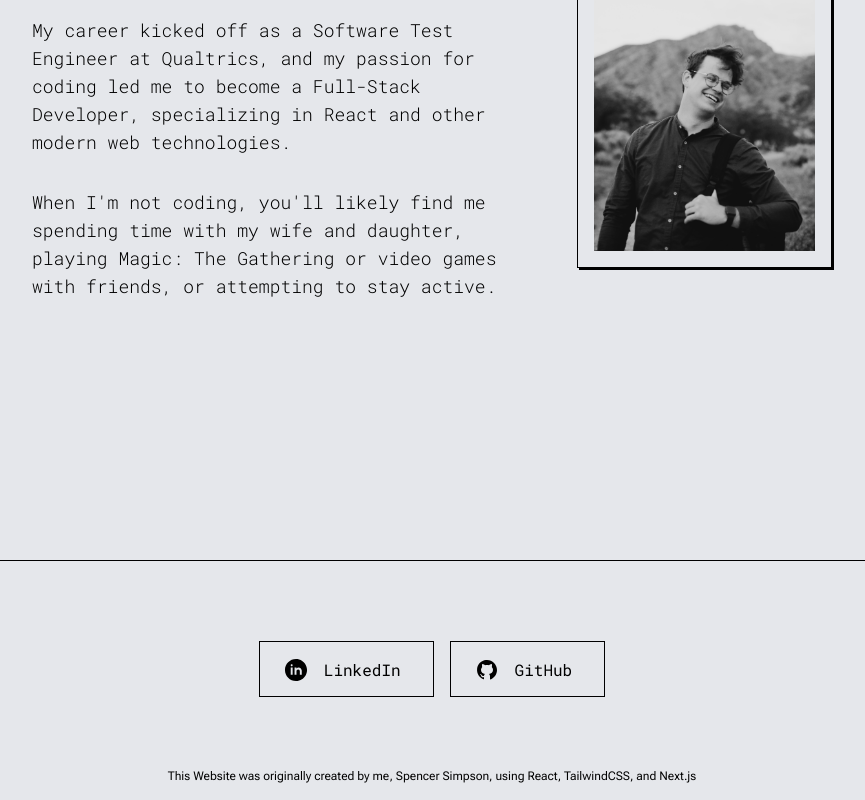
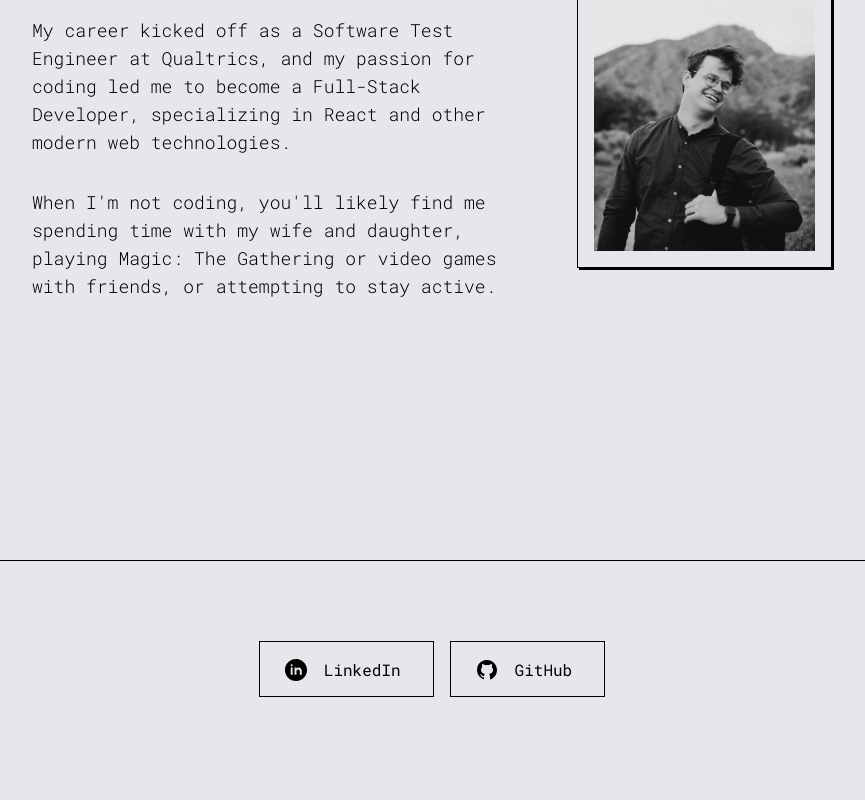
Before and after one commit to sjsimpson/dev-portfolio, a Next.js app: page / in a window 1280 px wide. Shown: the part 400-1200 px from the top of the page, without its empty margins (208-1073 px from the left). Built offline with nearby package versions, Linux system fonts and the light colour scheme.

Commit message:
fix: clean up footer, move theme toggle

```diff
--- a/src/app/_components/footer.tsx
+++ b/src/app/_components/footer.tsx
@@ -1,8 +1,8 @@
 "use client";
 
-import { Roboto_Flex } from "next/font/google";
+// import { Roboto_Flex } from "next/font/google";
 import FooterButton from "./footer-button";
-const roboto = Roboto_Flex({ subsets: ["latin"] });
+// const roboto = Roboto_Mono({ subsets: ["latin"] });
 
 export default function Footer() {
   return (
@@ -21,12 +21,11 @@ export default function Footer() {
           />
         </div>
       </div>
-      <div className={`${roboto.className} justify-self-end text-xs mb-4`}>
-        <div>
-          This Website was originally created by me, Spencer Simpson, using
-          React, TailwindCSS, and Next.js
-        </div>
-      </div>
+      {/*<div className={`${roboto.className} justify-self-end text-xs mb-4`}> */}
+      {/*<div className="justify-self-end text-xs mb-4">
+        This Website was originally created by me, Spencer Simpson, using React,
+        TailwindCSS, and Next.js
+      </div>*/}
     </div>
   );
 }
--- a/src/app/_components/side-nav.tsx
+++ b/src/app/_components/side-nav.tsx
@@ -39,7 +39,7 @@ export default function SideNav({
   return (
     <>
       <div
-        className="fixed flex flex-col justify-between h-screen w-80 p-10 bg-gray-200 dark:bg-night transition-[left] duration-100 ease-out z-50"
+        className="fixed flex flex-col justify-between h-screen w-80 p-10 pb-24 bg-gray-200 dark:bg-night transition-[left] duration-100 ease-out z-50"
         style={{ left: offset }}
       >
         <div className="flex flex-col gap-10">
```
